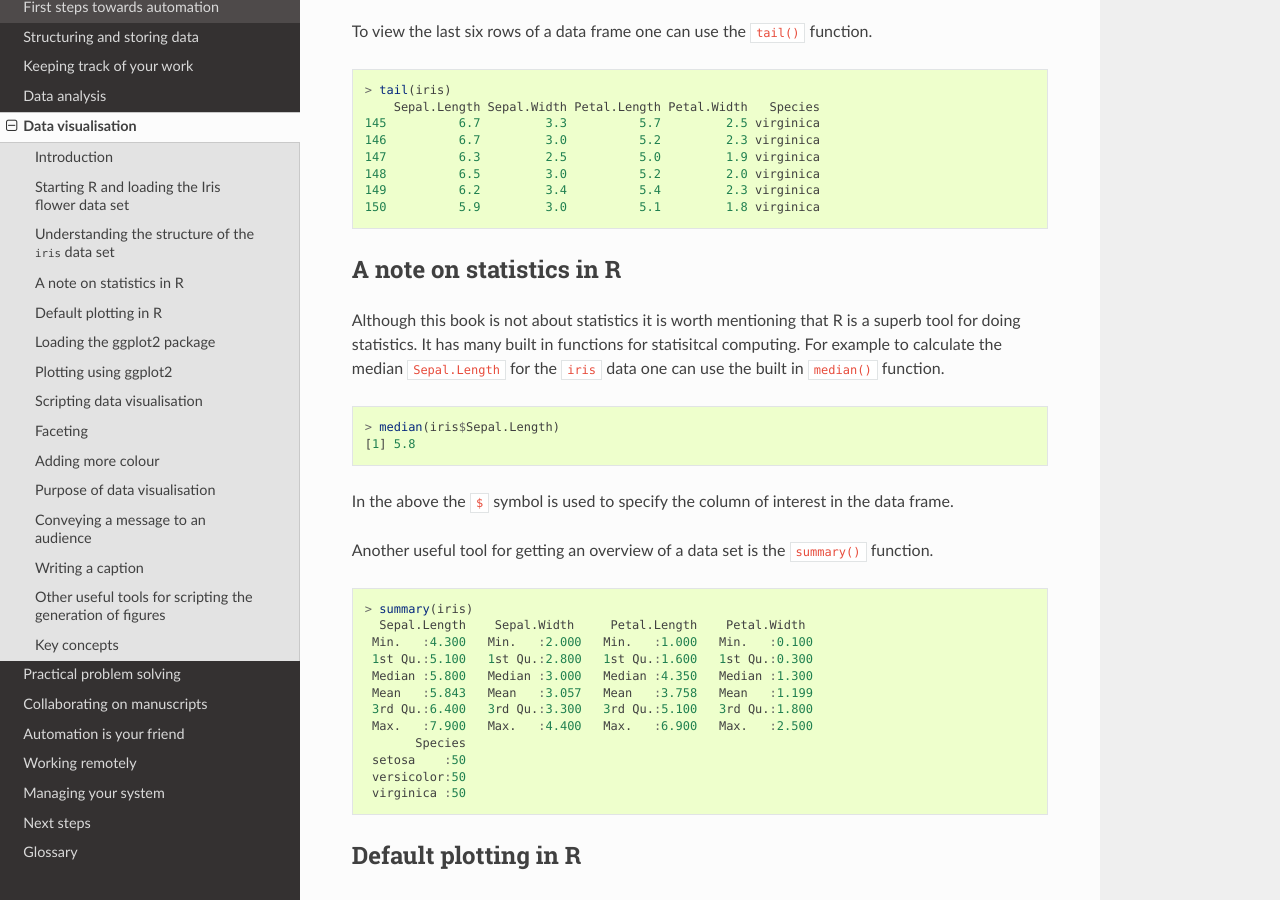
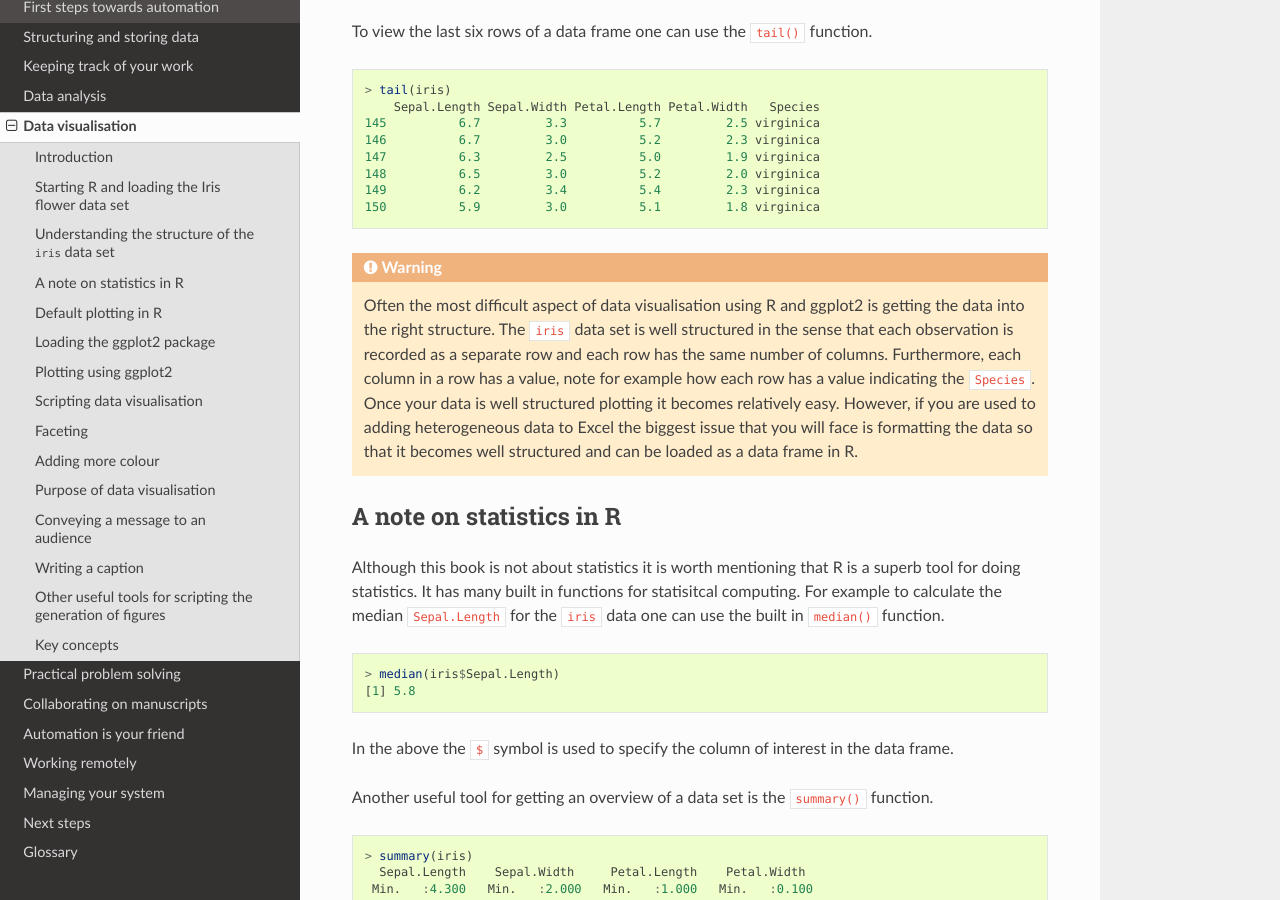
Before and after one commit to tjelvar-olsson/biologists-guide-to-computing, a Sphinx documentation site: the page built from source/data-visualisation.rst, in a window 1280 px wide and 900 px high, scrolled down 2803 px. Built offline with Sphinx 7.4.7 and the Read the Docs theme 2.0.0, drawn with Linux system fonts in a browser that asks for light colours.

Commit message:
Added warning about importance of structuring data; thanks Nick

```diff
--- a/source/data-visualisation.rst
+++ b/source/data-visualisation.rst
@@ -169,6 +169,18 @@ To view the last six rows of a data frame one can use the ``tail()`` function.
     148          6.5         3.0          5.2         2.0 virginica
     149          6.2         3.4          5.4         2.3 virginica
     150          5.9         3.0          5.1         1.8 virginica
+
+
+.. warning:: Often the most difficult aspect of data visualisation using R and
+             ggplot2 is getting the data into the right structure. The ``iris``
+             data set is well structured in the sense that each observation is
+             recorded as a separate row and each row has the same number of columns.
+             Furthermore, each column in a row has a value, note for example
+             how each row has a value indicating the ``Species``.
+             Once your data is well structured plotting it becomes relatively
+             easy. However, if you are used to adding heterogeneous data to Excel
+             the biggest issue that you will face is formatting the data so that
+             it becomes well structured and can be loaded as a data frame in R.
 
 
 A note on statistics in R
```
